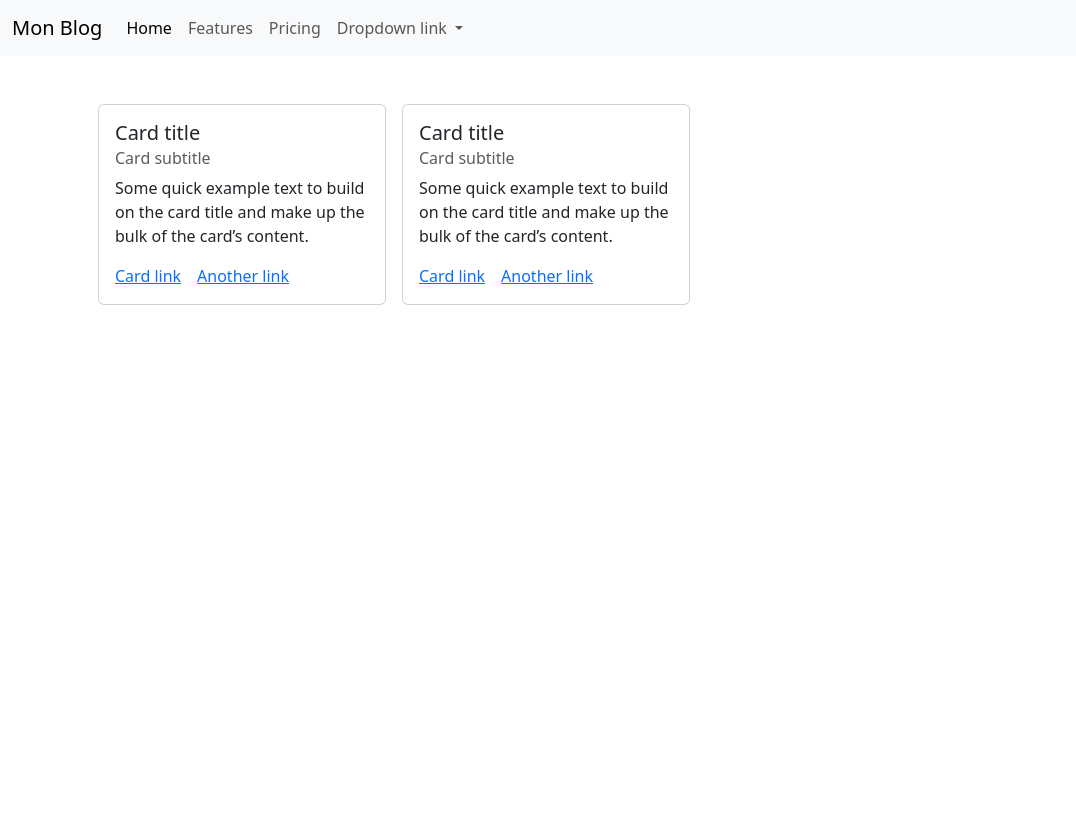
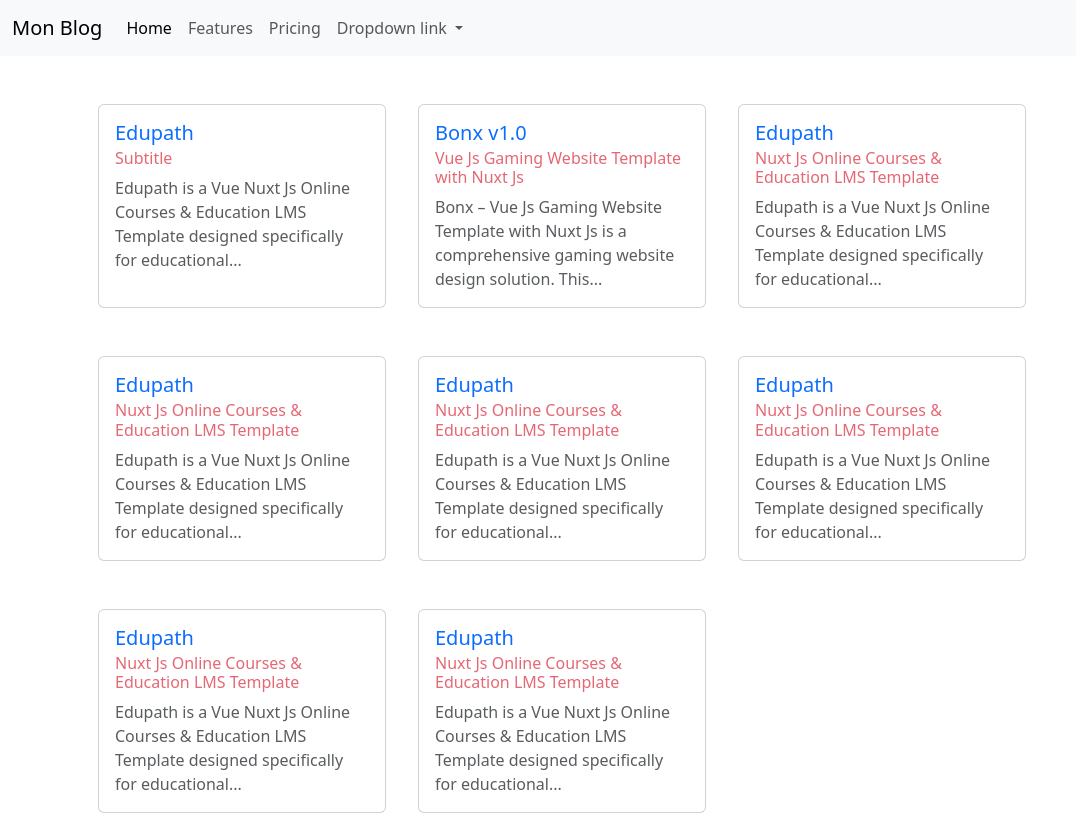
Before and after one commit to SuperSidick/ODA-NUXT-BLOG, a Nuxt app: page / in a window 1280 px wide. Shown: the whole page, without its empty margins (0-1076 px from the left). Built offline with nearby package versions, Linux system fonts and the light colour scheme.

Commit message:
Add Card Conponent

```diff
--- /dev/null
+++ b/components/Card.vue
@@ -0,0 +1,25 @@
+<template>
+    <div class="card mt-5 mx-3" style="width: 18rem;">
+        <div class="card-body">
+            <h5 class="card-title text-primary">{{ props.title }}</h5>
+            <h6 class="card-subtitle mb-2 text-danger opacity-75">{{ props.subtitle }}</h6>
+            <p class="card-text text-body-secondary">
+                {{ props.description }}
+            </p>
+        </div>
+    </div>
+</template>
+
+<script setup>
+
+const props = defineProps({
+    title: String,
+    subtitle: {
+        type: String,
+        required: false,
+        default: "Subtitle"
+    },
+    description: String,
+})
+
+</script>
--- a/pages/index.vue
+++ b/pages/index.vue
@@ -4,7 +4,8 @@
     <nav class="navbar navbar-expand-lg bg-body-tertiary">
       <div class="container-fluid">
         <a class="navbar-brand" href="#">Mon Blog</a>
-        <button class="navbar-toggler" type="button" data-bs-toggle="collapse" data-bs-target="#navbarNavDropdown" aria-controls="navbarNavDropdown" aria-expanded="false" aria-label="Toggle navigation">
+        <button class="navbar-toggler" type="button" data-bs-toggle="collapse" data-bs-target="#navbarNavDropdown"
+          aria-controls="navbarNavDropdown" aria-expanded="false" aria-label="Toggle navigation">
           <span class="navbar-toggler-icon"></span>
         </button>
         <div class="collapse navbar-collapse" id="navbarNavDropdown">
@@ -19,7 +20,8 @@
               <a class="nav-link" href="#">Pricing</a>
             </li>
             <li class="nav-item dropdown">
-              <a class="nav-link dropdown-toggle" href="#" role="button" data-bs-toggle="dropdown" aria-expanded="false">
+              <a class="nav-link dropdown-toggle" href="#" role="button" data-bs-toggle="dropdown"
+                aria-expanded="false">
                 Dropdown link
               </a>
               <ul class="dropdown-menu">
@@ -60,31 +62,31 @@
       <!-- START CARD -->
 
       <div class="card-list d-flex flex-wrap justify-content-start">
-        <div class="card mt-5 mx-3" style="width: 18rem;">
-          <div class="card-body">
-            <h5 class="card-title">Card title</h5>
-            <h6 class="card-subtitle mb-2 text-body-secondary">Card subtitle</h6>
-            <p class="card-text">Some quick example text to build on the card title and make up the bulk of the card’s content.</p>
-            <a href="#" class="card-link">Card link</a>
-            <a href="#" class="card-link">Another link</a>
-          </div>
-        </div>
-
-        <div class="card mt-5" style="width: 18rem;">
-          <div class="card-body">
-            <h5 class="card-title">Card title</h5>
-            <h6 class="card-subtitle mb-2 text-body-secondary">Card subtitle</h6>
-            <p class="card-text">Some quick example text to build on the card title and make up the bulk of the card’s content.</p>
-            <a href="#" class="card-link">Card link</a>
-            <a href="#" class="card-link">Another link</a>
-          </div>
-        </div>
-
-
-
+        <Card :title="'Edupath'" :description="description"/>
+        <Card :title="titlea" :subtitle="subtitlea" :description="descriptiona"/>
+        <Card :title="title" :subtitle="subtitle" :description="description"/>
+        <Card :title="title" :subtitle="subtitle" :description="description"/>
+        <Card :title="title" :subtitle="subtitle" :description="description"/>
+        <Card :title="title" :subtitle="subtitle" :description="description"/>
+        <Card :title="title" :subtitle="subtitle" :description="description"/>
+        <Card :title="title" :subtitle="subtitle" :description="description"/>
       </div>
       <!-- START CARD -->
     </div>
 
   </div>
 </template>
+
+<script setup>
+
+import Card from '~/components/Card.vue';
+
+const title = ref("Edupath")
+const subtitle = ref("Nuxt Js Online Courses & Education LMS Template")
+const description = ref("Edupath is a Vue Nuxt Js Online Courses & Education LMS Template designed specifically for educational...")
+
+
+const titlea = ref("Bonx v1.0 ")
+const subtitlea = ref("Vue Js Gaming Website Template with Nuxt Js")
+const descriptiona = ref("Bonx – Vue Js Gaming Website Template with Nuxt Js is a comprehensive gaming website design solution. This...")
+</script>
```
